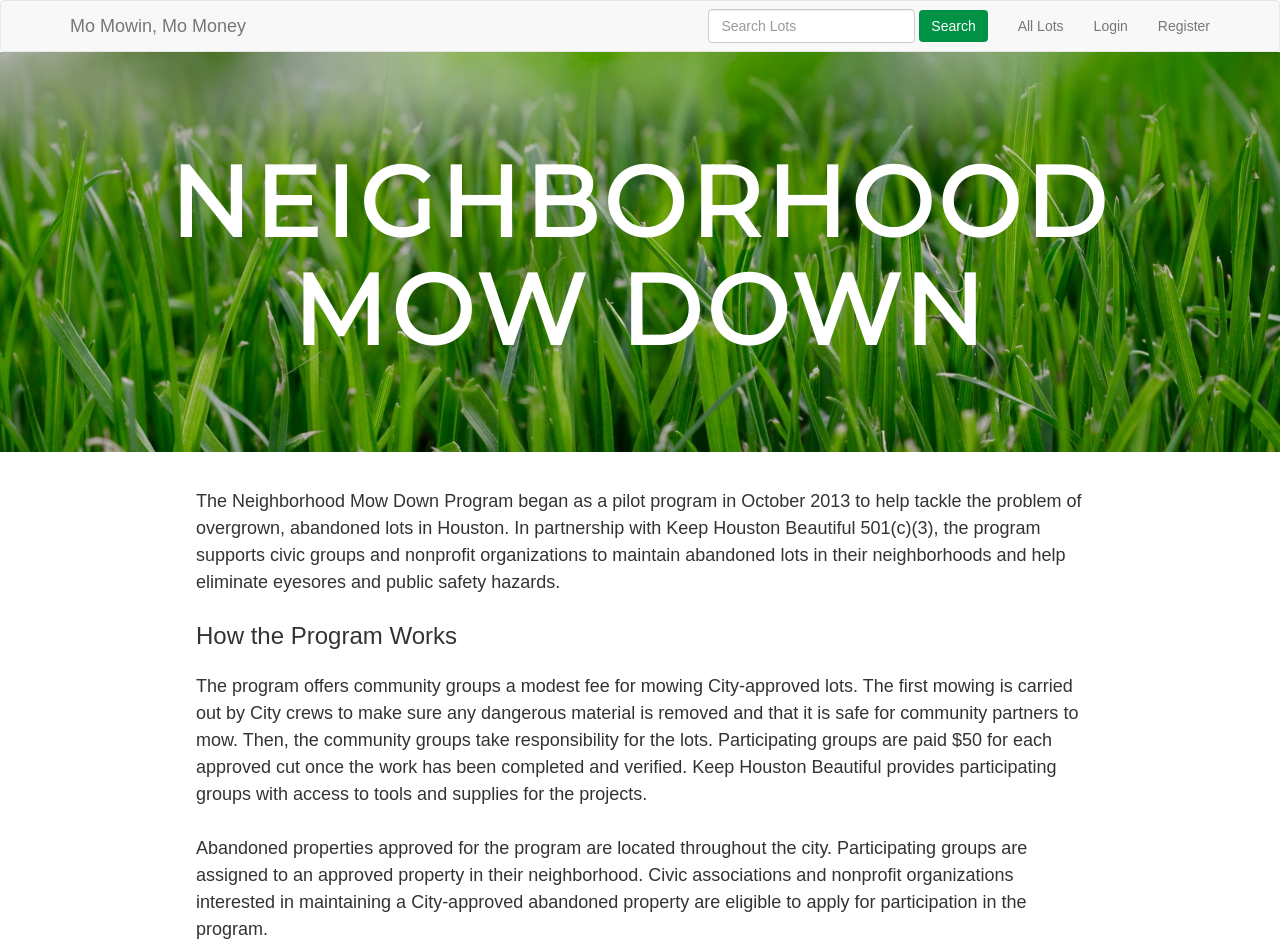
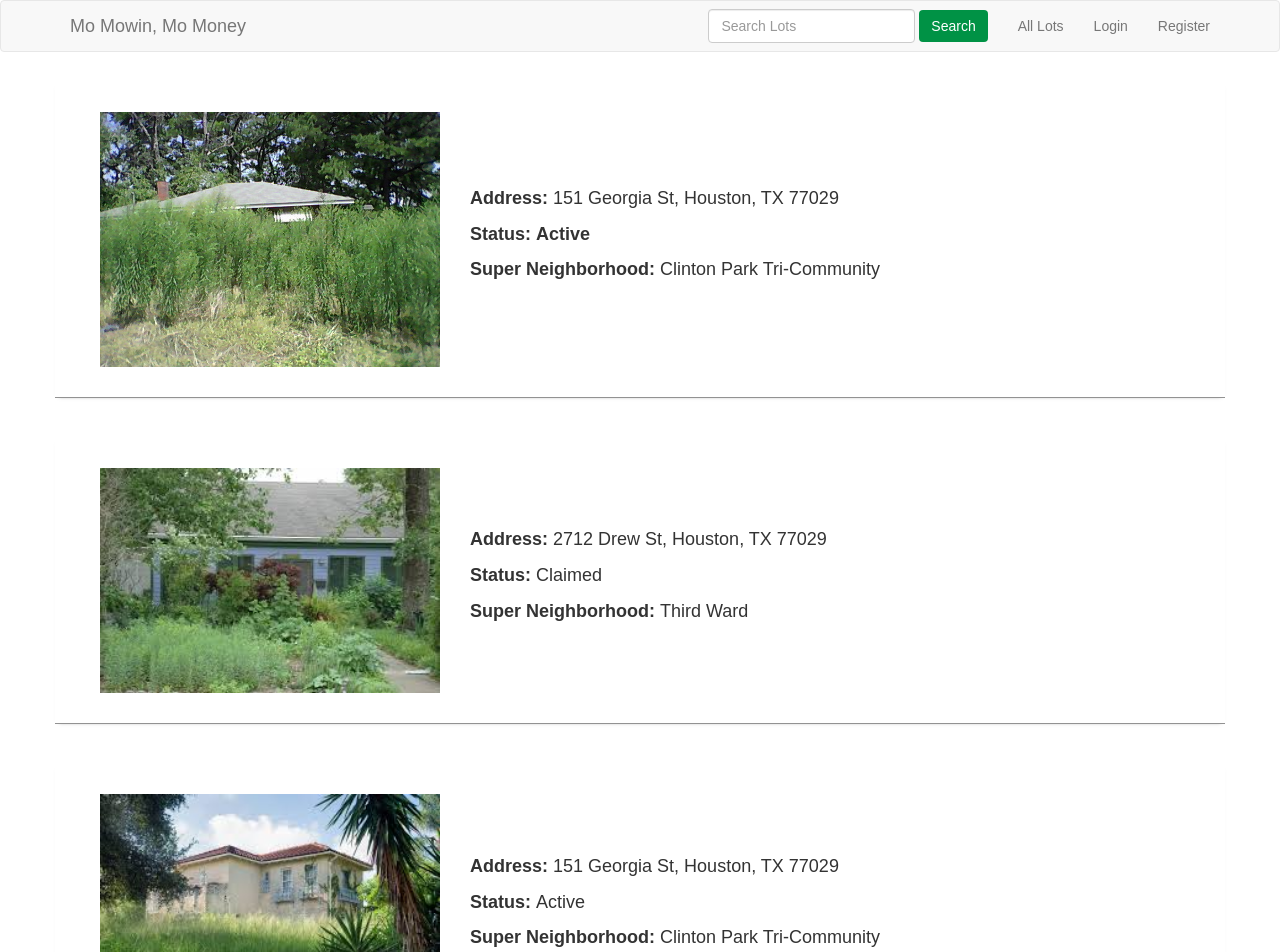
Before and after one commit to LBWright/mo-mowin-mo-money, a React (Create React App) app in the folder client/: page /All in a window 1280 px wide. Shown: the top 952 px of the page. Built offline with nearby package versions, Linux system fonts and the light colour scheme; a web font is replaced by a local one.

Commit message:
add links to header

```diff
--- a/client/src/App.js
+++ b/client/src/App.js
@@ -8,6 +8,7 @@ import { Route, Switch, Redirect } from 'react-router-dom';
 import Invoice from './components/Invoice/Invoice.js';
 import SingleLot from './components/SingleLot/SingleLot';
 import Login from './components/Login/Login';
+import AllLots from './components/AllLots/AllLots';
 
 class App extends Component {
   render() {
@@ -20,6 +21,7 @@ class App extends Component {
         <Route path="/Register" component={Register} />
         <Route path="/Login" component={Login} />
         <Route path='/lot' component={SingleLot} />
+        <Route path='/All' component={AllLots} />
         <Route path='/' component={Splash} />
       </Switch>
       </div>
--- a/client/src/components/AllLots/AllLots.js
+++ b/client/src/components/AllLots/AllLots.js
@@ -8,7 +8,29 @@ class AllLots extends Component {
             <Grid className="pageContent">
                 <Row className="pageHeader">
                     <Col md={4}>
-                        <img src= {require("../../images/overgrown-lot.png")} alt='lot' />
+                        <img src= {require("../../images/overgrown1.jpg")} alt='lot' />
+                    </Col>
+                    <Col md={8} className="lotInfo">
+                        {/* <LotInfo /> */}
+                        <p><span className="bold">Address: </span>151 Georgia St, Houston, TX 77029</p>
+                        <p><span className="bold">Status: </span><b>Active</b></p>
+                        <p><span className="bold">Super Neighborhood: </span>Clinton Park Tri-Community</p>
+                    </Col>
+                </Row>
+                <Row className="pageHeader">
+                    <Col md={4}>
+                        <img src= {require("../../images/overgrown2.jpeg")} alt='lot' />
+                    </Col>
+                    <Col md={8} className="lotInfo">
+                        {/* <LotInfo /> */}
+                        <p><span className="bold">Address: </span>2712 Drew St, Houston, TX 77029</p>
+                        <p><span className="bold">Status: </span>Claimed</p>
+                        <p><span className="bold">Super Neighborhood: </span>Third Ward</p>
+                    </Col>
+                </Row>
+                <Row className="pageHeader">
+                    <Col md={4}>
+                        <img src= {require("../../images/overgrown3.jpeg")} alt='lot' />
                     </Col>
                     <Col md={8} className="lotInfo">
                         {/* <LotInfo /> */}
@@ -17,17 +39,6 @@ class AllLots extends Component {
                         <p><span className="bold">Super Neighborhood: </span>Clinton Park Tri-Community</p>
                     </Col>
                 </Row>
-                <Row>
-                    <Col md={8}>
-                        <img src= {require('../../images/google-map.png')} alt="map" />
-                    </Col>
-                    <Col md={4} className="claimLot">
-                        {/* <ClaimLot /> */}
-                        <h3>Do you want to claim this lot to work on?</h3>
-                        <p className="equip">Remember, if you need equipment, please make a request while submitting claim.</p>
-                        <Button bsStyle="primary">Claim Lot</Button>
-                    </Col>
-                </Row>
             </Grid>
         )
     }
--- a/client/src/components/Header/Header.js
+++ b/client/src/components/Header/Header.js
@@ -12,7 +12,7 @@ class Header extends Component {
                 </Navbar.Brand>
               </Navbar.Header>
               <Nav pullRight>
-                <NavItem eventKey={1} href="#">
+                <NavItem eventKey={1} href="/All">
                   All Lots
                 </NavItem>
                 <NavItem eventKey={2} href="/Login">
```
